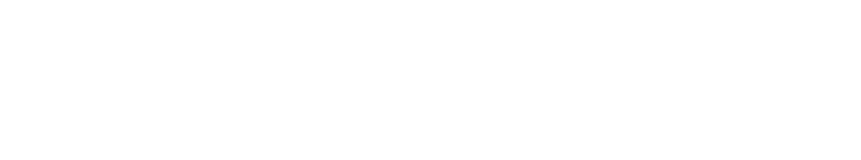
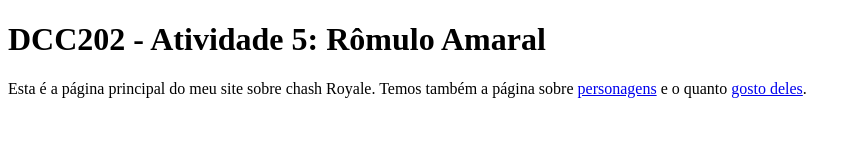
Before and after one commit to ufjf-dcc202/ufjf-dcc202-2023-3-b-atv5-RomuloAmaral32, a website: page index.html in a window 1280 px wide. Shown: the whole page, without its empty margins (0-861 px from the left). Drawn offline with Linux system fonts and the light colour scheme.

Commit message:
configura o index.html

```diff
--- a/index.html
+++ b/index.html
@@ -1,11 +1,14 @@
 <!DOCTYPE html>
-<html lang="en">
+<html lang="pt">
 <head>
     <meta charset="UTF-8">
     <meta name="viewport" content="width=device-width, initial-scale=1.0">
     <title>DCC202 - Atividade 5: Rômulo Amaral</title>
 </head>
 <body>
-
+    <main>
+        <h1>DCC202 - Atividade 5: Rômulo Amaral</h1>
+        <p>Esta é a página principal do meu site sobre chash Royale. Temos também a página sobre <a href="personagens.html">personagens</a> e o quanto <a href="preferencias.html">gosto deles</a>.</p>
+    </main>
 </body>
 </html>
```
